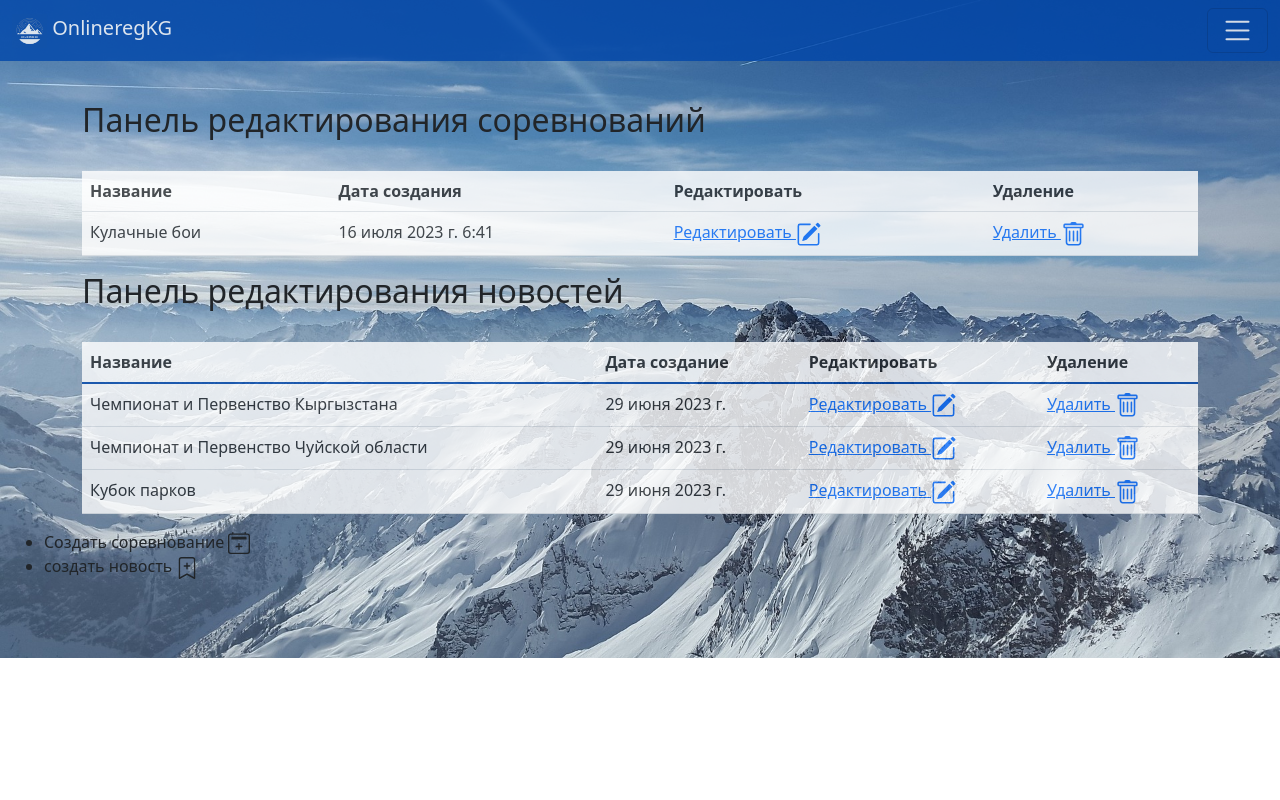
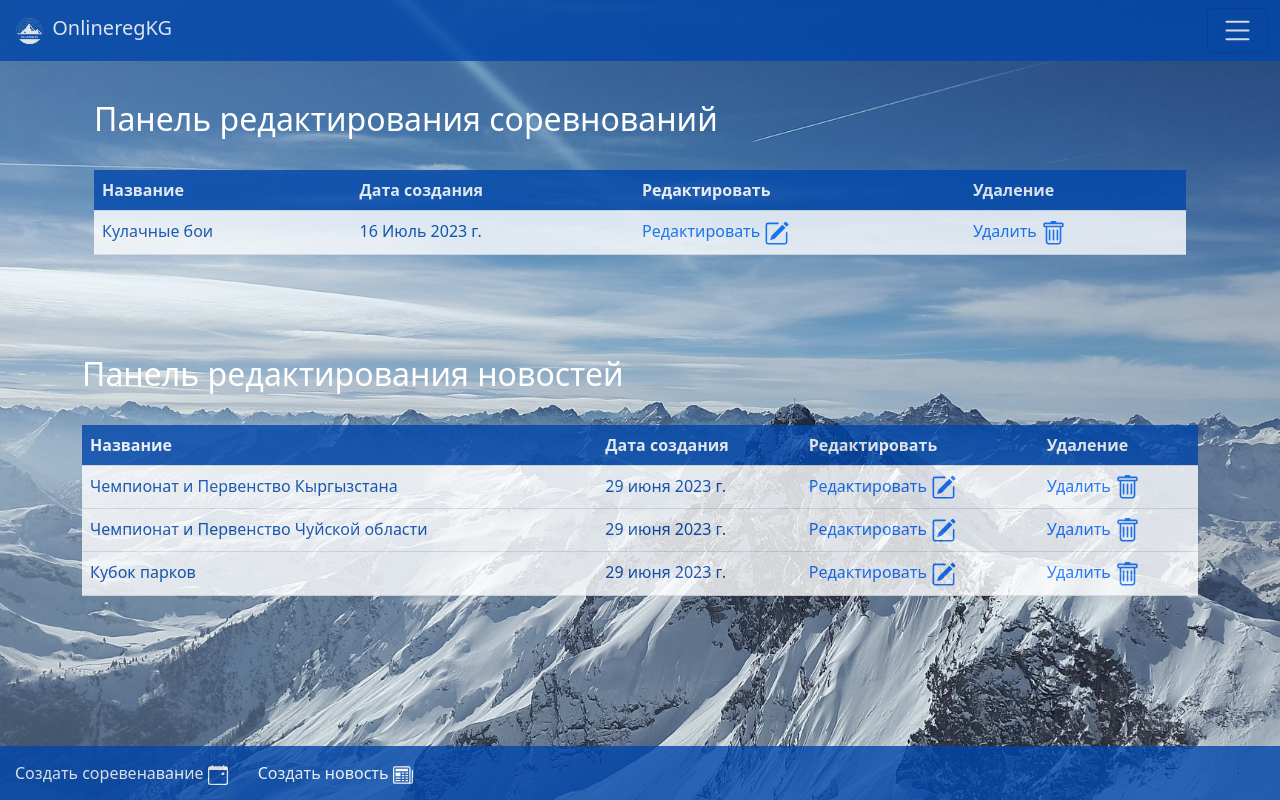
Before and after one commit to tidi18/OnlineregKG, a Django app: page /editor/ in a window 1280 px wide. Run offline with Django 4.2, Linux system fonts and the light colour scheme; a user stored in the database is signed in; data comes from the database, SQL or seed files in the repository; both versions use the stored data as it was after the commit.

Commit message:
переделываю верстку уже переделал editor, исправил навигацию , competitions-detail

```diff
--- a/web/main/static/main/css/style.css
+++ b/web/main/static/main/css/style.css
@@ -1,18 +1,20 @@
 #body {
 	height: auto;
-    margin: 0;
+  margin: 0;
 }
 
 
 .bg-image {
   background-image: url(../img/rough-horn-ge477d8ee5_1920.jpg);
+  background-size: cover;
   background-repeat: no-repeat;
-  background-size: cover;
   background-position: center;
-  margin: 0;
+  background-attachment: fixed;
 }
 
+
 .custom-bg {
+	position: fixed;
   background-color: #0047AB;
   opacity: 0.8;
 
@@ -28,7 +30,7 @@
 }
 
 .container {
-  margin-top: 40px;
+  margin-top: 100px;
 }
 
 
@@ -80,20 +82,115 @@
 	padding: 5px;
 }
 
-#index-news-text {
+#editor-header {
+	color: white;
+}
+
+#editor-message {
+	color: white;
+}
+
+
+#editor-table {
+	opacity: 0.8;
+}
+
+#editor-table-header th {
+    background-color: #0047AB;
+    color: white;
+
+}
+
+#editor-table-info td {
 	color: #0047AB;
 }
 
 
-#editor-table {
-	background-color:white;
-	opacity: 0.8;
-	color: #0047AB;
-	border-radius: 5px 5px;
+#editor-table-info td a {
+	text-decoration: none;
+
 }
 
 
-#editor-table-header {
-	background-color:#0047AB;
+#footer-nav {
+  display: flex;
+  background-color: #0047AB;
+  color: white;
+  padding: 15px;
+  opacity: 0.8;
+}
+
+#footer-ul {
+  list-style-type: none;
+  padding: 0;
+  margin: 0;
+  display: flex;
+}
+
+#footer-ul li {
+  margin-right: 30px;
+
+}
+
+#footer-ul li:last-child {
+  margin-right: 0;
+}
+
+
+#detail-competition {
+	background-color: white;
+	padding: 10px;
+	border-radius: 5px 5px;
+	color: #0047AB;
+	opacity: 0.8;
+}
+
+#detail-cmpetitions-header {
+	color: white;
+	background-color: #0047AB;
+	padding: 5px;
+	border-radius: 3px 3px;
+}
+
+#detail-competition-illustration {
+	float: right;
+	padding: 10px;
+}
+
+#detail-organizer-header {
+	background-color: #0047AB;
+	color: white;
+	padding: 5px;
+	border-radius: 3px 3px;
+}
+
+
+#detail-organizer-info {
+	margin-top:10px;
+	padding: 5px;
+
+}
+
+#detail-members-table th {
+	background-color: #0047AB;
 	color: white;
 }
+
+#detail-members-table-info td {
+	color: #0047AB;
+}
+
+#detail-comment-header {
+	background-color: #0047AB;
+	color: white;
+	padding: 5px;
+	border-radius: 2px 2px;
+}
+
+
+#detail-comment-info ul li {
+	list-style: none;
+	margin-top: 10px;
+	padding: 5px;
+
+}
--- a/web/main/templates/main/editor.html
+++ b/web/main/templates/main/editor.html
@@ -1,7 +1,6 @@
 {% extends 'main/layout.html' %}
 {% block title %}Редактор{% endblock %}
 {% block body %}
-
 	{% if update %}
 		<h1>{{title}}</h1>
 		<form class="form-control" id="form-bg" method="post">
@@ -10,12 +9,18 @@
 			<button class="btn btn-primary" id="btn-bg" type="submit">Обновить</button>
 		</form>
 	{% else %}
+	{% endif %}
 	{% if competitions %}
+		<div class="container">
+			<div id="editor-header">
+				<h2>
+					Панель редактирования соревнований
+				</h2>
+			</div>
+			<br>
 			<div id="">
-		<h2>Панель редактирования соревнований</h2>
-		<br>
 				<table class="table" id="editor-table">
-  		<thead id="editor-table-header">
+					<thead>
 						<tr id="editor-table-header">
 							<th scope="col">Название</th>
       				<th scope="col">Дата создания</th>
@@ -23,77 +28,124 @@
       				<th scope="col">Удаление</th>
 						</tr>
 					</thead>
-  		<tbody class="">
+					<tbody>
 						{% for competition in competitions %}
-    		<tr>
-      		<td scope="row">{{competition.competition_name}}</td>
-      		<td>{{competition.create_date}}</td>
-      		<td><a id="link-editor" href="{% url 'editor_update_competitions' competition.slug %}">Редактировать <svg xmlns="http://www.w3.org/2000/svg" width="25" height="25" fill="currentColor" class="bi bi-pencil-square" viewBox="0 0 16 16">
+							<tr id="editor-table-info">
+								<td>
+									{{competition.competition_name}}
+								</td>
+								<td>
+									{{ competition.create_date|date:"d F Y г." }}
+								</td>
+								<td>
+									<a href="{% url 'editor_update_competitions' competition.slug %}">
+										Редактировать <svg xmlns="http://www.w3.org/2000/svg" width="25" height="25" fill="currentColor" class="bi bi-pencil-square" viewBox="0 0 16 16">
   									<path d="M15.502 1.94a.5.5 0 0 1 0 .706L14.459 3.69l-2-2L13.502.646a.5.5 0 0 1 .707 0l1.293 1.293zm-1.75 2.456-2-2L4.939 9.21a.5.5 0 0 0-.121.196l-.805 2.414a.25.25 0 0 0 .316.316l2.414-.805a.5.5 0 0 0 .196-.12l6.813-6.814z"/>
   									<path fill-rule="evenodd" d="M1 13.5A1.5 1.5 0 0 0 2.5 15h11a1.5 1.5 0 0 0 1.5-1.5v-6a.5.5 0 0 0-1 0v6a.5.5 0 0 1-.5.5h-11a.5.5 0 0 1-.5-.5v-11a.5.5 0 0 1 .5-.5H9a.5.5 0 0 0 0-1H2.5A1.5 1.5 0 0 0 1 2.5v11z"/>
-</svg></a></td>
-      		<td><a id="link-editor" href="{% url 'editor_delete_competitions' competition.id %}">Удалить <svg xmlns="http://www.w3.org/2000/svg" width="25" height="25" fill="currentColor" class="bi bi-trash" viewBox="0 0 16 16">
+										</svg>
+									</a>
+								</td>
+								<td>
+									<a href="{% url 'editor_delete_competitions' competition.id %}">
+										Удалить <svg xmlns="http://www.w3.org/2000/svg" width="25" height="25" fill="currentColor" class="bi bi-trash" viewBox="0 0 16 16">
   									<path d="M5.5 5.5A.5.5 0 0 1 6 6v6a.5.5 0 0 1-1 0V6a.5.5 0 0 1 .5-.5Zm2.5 0a.5.5 0 0 1 .5.5v6a.5.5 0 0 1-1 0V6a.5.5 0 0 1 .5-.5Zm3 .5a.5.5 0 0 0-1 0v6a.5.5 0 0 0 1 0V6Z"/>
   									<path d="M14.5 3a1 1 0 0 1-1 1H13v9a2 2 0 0 1-2 2H5a2 2 0 0 1-2-2V4h-.5a1 1 0 0 1-1-1V2a1 1 0 0 1 1-1H6a1 1 0 0 1 1-1h2a1 1 0 0 1 1 1h3.5a1 1 0 0 1 1 1v1ZM4.118 4 4 4.059V13a1 1 0 0 0 1 1h6a1 1 0 0 0 1-1V4.059L11.882 4H4.118ZM2.5 3h11V2h-11v1Z"/>
-</svg></a></td>
+										</svg>
+									</a>
+								</td>
 							</tr>
 						{% endfor %}
 					</tbody>
 				</table>
 			</div>
+		</div>
+		</div>
 	{% else %}
+	<div id="editor-message">
 		<h1>На данный момент соревнований нет!</h1>
 		<p>Но вы можете создать их :)</p>
+	</div>
 	{% endif %}
 
 	{% if news %}
-	<div id="">
-		<h2>Панель редактирования новостей</h2>
+		<div class="container">
+			<div id="editor-header">
+				<h2>
+					Панель редактирования новостей
+				</h2>
+			</div>
 			<br>
+			<div>
 				<table class="table" id="editor-table">
-  		<thead id="editor-table-header">
-    		<tr>
+					<thead>
+						<tr id="editor-table-header">
 							<th scope="col">Название</th>
-      		<th scope="col">Дата создание</th>
+      				<th scope="col">Дата создания</th>
       				<th scope="col">Редактировать</th>
       				<th scope="col">Удаление</th>
 						</tr>
 					</thead>
-  		<tbody class="table-group-divider">
+					<tbody>
 						{% for new in news %}
-    		<tr>
-      		<td scope="row">{{new.header}}</td>
-      		<td>{{new.date}}</td>
-      		<td><a id="link-editor" href="{% url 'editor_update_news' new.slug %}">Редактировать <svg xmlns="http://www.w3.org/2000/svg" width="25" height="25" fill="currentColor" class="bi bi-pencil-square" viewBox="0 0 16 16">
+							<tr id="editor-table-info">
+								<td>
+									{{new.header}}
+								</td>
+								<td>
+									{{new.date}}
+								</td>
+								<td>
+									<a href="{% url 'editor_update_news' new.slug %}">
+										Редактировать <svg xmlns="http://www.w3.org/2000/svg" width="25" height="25" fill="currentColor" class="bi bi-pencil-square" viewBox="0 0 16 16">
   									<path d="M15.502 1.94a.5.5 0 0 1 0 .706L14.459 3.69l-2-2L13.502.646a.5.5 0 0 1 .707 0l1.293 1.293zm-1.75 2.456-2-2L4.939 9.21a.5.5 0 0 0-.121.196l-.805 2.414a.25.25 0 0 0 .316.316l2.414-.805a.5.5 0 0 0 .196-.12l6.813-6.814z"/>
   									<path fill-rule="evenodd" d="M1 13.5A1.5 1.5 0 0 0 2.5 15h11a1.5 1.5 0 0 0 1.5-1.5v-6a.5.5 0 0 0-1 0v6a.5.5 0 0 1-.5.5h-11a.5.5 0 0 1-.5-.5v-11a.5.5 0 0 1 .5-.5H9a.5.5 0 0 0 0-1H2.5A1.5 1.5 0 0 0 1 2.5v11z"/>
-</svg></a></td>
-      		<td><a id="link-editor" href="{% url 'editor_delete_news' new.id %}">Удалить <svg xmlns="http://www.w3.org/2000/svg" width="25" height="25" fill="currentColor" class="bi bi-trash" viewBox="0 0 16 16">
+										</svg>
+									</a>
+								</td>
+								<td>
+									<a href="{% url 'editor_delete_news' new.id %}">
+										Удалить <svg xmlns="http://www.w3.org/2000/svg" width="25" height="25" fill="currentColor" class="bi bi-trash" viewBox="0 0 16 16">
   									<path d="M5.5 5.5A.5.5 0 0 1 6 6v6a.5.5 0 0 1-1 0V6a.5.5 0 0 1 .5-.5Zm2.5 0a.5.5 0 0 1 .5.5v6a.5.5 0 0 1-1 0V6a.5.5 0 0 1 .5-.5Zm3 .5a.5.5 0 0 0-1 0v6a.5.5 0 0 0 1 0V6Z"/>
   									<path d="M14.5 3a1 1 0 0 1-1 1H13v9a2 2 0 0 1-2 2H5a2 2 0 0 1-2-2V4h-.5a1 1 0 0 1-1-1V2a1 1 0 0 1 1-1H6a1 1 0 0 1 1-1h2a1 1 0 0 1 1 1h3.5a1 1 0 0 1 1 1v1ZM4.118 4 4 4.059V13a1 1 0 0 0 1 1h6a1 1 0 0 0 1-1V4.059L11.882 4H4.118ZM2.5 3h11V2h-11v1Z"/>
-</svg></a></td>
+										</svg>
+									</a>
+								</td>
 							</tr>
 						{% endfor %}
 					</tbody>
 				</table>
 			</div>
+		</div>
 	{% else  %}
+		<div id="editor-message">
 			<h1>На данный момент новостей нет!</h1>
 			<p>Но вы можете создать их :)</p>
-	{% endif %}
+		</div>
 	{% endif %}
 {% endblock %}
 
 
 {% block footer %}
-    <ul class="">
-      <li class="nav-item"><a class="nav-link active" id="a-link" href=" {% url 'create_competition' %} ">Создать соревнование <svg xmlns="http://www.w3.org/2000/svg" width="22" height="22" fill="currentColor" class="bi bi-calendar2-plus" viewBox="0 0 16 16">
-  <path d="M3.5 0a.5.5 0 0 1 .5.5V1h8V.5a.5.5 0 0 1 1 0V1h1a2 2 0 0 1 2 2v11a2 2 0 0 1-2 2H2a2 2 0 0 1-2-2V3a2 2 0 0 1 2-2h1V.5a.5.5 0 0 1 .5-.5zM2 2a1 1 0 0 0-1 1v11a1 1 0 0 0 1 1h12a1 1 0 0 0 1-1V3a1 1 0 0 0-1-1H2z"/>
-  <path d="M2.5 4a.5.5 0 0 1 .5-.5h10a.5.5 0 0 1 .5.5v1a.5.5 0 0 1-.5.5H3a.5.5 0 0 1-.5-.5V4zM8 8a.5.5 0 0 1 .5.5V10H10a.5.5 0 0 1 0 1H8.5v1.5a.5.5 0 0 1-1 0V11H6a.5.5 0 0 1 0-1h1.5V8.5A.5.5 0 0 1 8 8z"/>
-</svg></a></li>
-      <li class="nav-item"><a class="nav-link active" id="a-link" href=" {% url 'news' %} ">создать новость <svg xmlns="http://www.w3.org/2000/svg" width="22" height="22" fill="currentColor" class="bi bi-bookmark-plus" viewBox="0 0 16 16">
-  <path d="M2 2a2 2 0 0 1 2-2h8a2 2 0 0 1 2 2v13.5a.5.5 0 0 1-.777.416L8 13.101l-5.223 2.815A.5.5 0 0 1 2 15.5V2zm2-1a1 1 0 0 0-1 1v12.566l4.723-2.482a.5.5 0 0 1 .554 0L13 14.566V2a1 1 0 0 0-1-1H4z"/>
-  <path d="M8 4a.5.5 0 0 1 .5.5V6H10a.5.5 0 0 1 0 1H8.5v1.5a.5.5 0 0 1-1 0V7H6a.5.5 0 0 1 0-1h1.5V4.5A.5.5 0 0 1 8 4z"/>
-</svg></a></li>
+	<footer id="footer" class="fixed-bottom">
+  	<nav id="footer-nav">
+    	<ul id="footer-ul">
+      	<li class="nav-item">
+        	<a class="nav-link" href="{% url 'create_competition' %}">
+        		Создать соревенавание <svg xmlns="http://www.w3.org/2000/svg" width="20" height="20" fill="currentColor" class="bi bi-calendar-event" viewBox="0 0 16 16">
+  																	<path d="M11 6.5a.5.5 0 0 1 .5-.5h1a.5.5 0 0 1 .5.5v1a.5.5 0 0 1-.5.5h-1a.5.5 0 0 1-.5-.5v-1z"/>
+  																	<path d="M3.5 0a.5.5 0 0 1 .5.5V1h8V.5a.5.5 0 0 1 1 0V1h1a2 2 0 0 1 2 2v11a2 2 0 0 1-2 2H2a2 2 0 0 1-2-2V3a2 2 0 0 1 2-2h1V.5a.5.5 0 0 1 .5-.5zM1 4v10a1 1 0 0 0 1 1h12a1 1 0 0 0 1-1V4H1z"/>
+																	</svg>
+        	</a>
+      	</li>
+      	<li class="nav-item">
+        	<a class="nav-link" href="{% url 'news' %}">
+        		Создать новость <svg xmlns="http://www.w3.org/2000/svg" width="20" height="20" fill="currentColor" class="bi bi-newspaper" viewBox="0 0 16 16">
+  														<path d="M0 2.5A1.5 1.5 0 0 1 1.5 1h11A1.5 1.5 0 0 1 14 2.5v10.528c0 .3-.05.654-.238.972h.738a.5.5 0 0 0 .5-.5v-9a.5.5 0 0 1 1 0v9a1.5 1.5 0 0 1-1.5 1.5H1.497A1.497 1.497 0 0 1 0 13.5v-11zM12 14c.37 0 .654-.211.853-.441.092-.106.147-.279.147-.531V2.5a.5.5 0 0 0-.5-.5h-11a.5.5 0 0 0-.5.5v11c0 .278.223.5.497.5H12z"/>
+  														<path d="M2 3h10v2H2V3zm0 3h4v3H2V6zm0 4h4v1H2v-1zm0 2h4v1H2v-1zm5-6h2v1H7V6zm3 0h2v1h-2V6zM7 8h2v1H7V8zm3 0h2v1h-2V8zm-3 2h2v1H7v-1zm3 0h2v1h-2v-1zm-3 2h2v1H7v-1zm3 0h2v1h-2v-1z"/>
+														</svg>
+        	</a>
+      	</li>
     	</ul>
+  	</nav>
+	</footer>
 {% endblock %}
--- a/web/main/templates/main/layout.html
+++ b/web/main/templates/main/layout.html
@@ -15,7 +15,7 @@
   <script src="https://cdn.jsdelivr.net/npm/bootstrap@5.3.0/dist/js/bootstrap.bundle.min.js" integrity="sha384-geWF76RCwLtnZ8qwWowPQNguL3RmwHVBC9FhGdlKrxdiJJigb/j/68SIy3Te4Bkz" crossorigin="anonymous"></script>
 
   <div>
-    <header id="header">
+    <header id="header" class="fixed-top">
       <nav class="navbar custom-bg">
         <div class="container-fluid">
           <a class="navbar-brand" href="{% url 'index' %}">
@@ -73,7 +101,7 @@
 
 
 
-  <div class="container-fluid">
+  <div id="footer-div">
     {% block footer %}
     {% endblock %}
   </div>
```
Also changed, not shown: other parts of web/main/templates/main/layout.html (+34 -6 lines), web/main/templates/main/competition_detail.html (+27 -20 lines), web/db.sqlite3, web/media/competitions_illustration/free-icon-telegram-2111646.png (added), web/media/competitions_illustration/pngwing.com_zqgROsA.png (added). Lines whose indentation alone changed are shown as unchanged.
